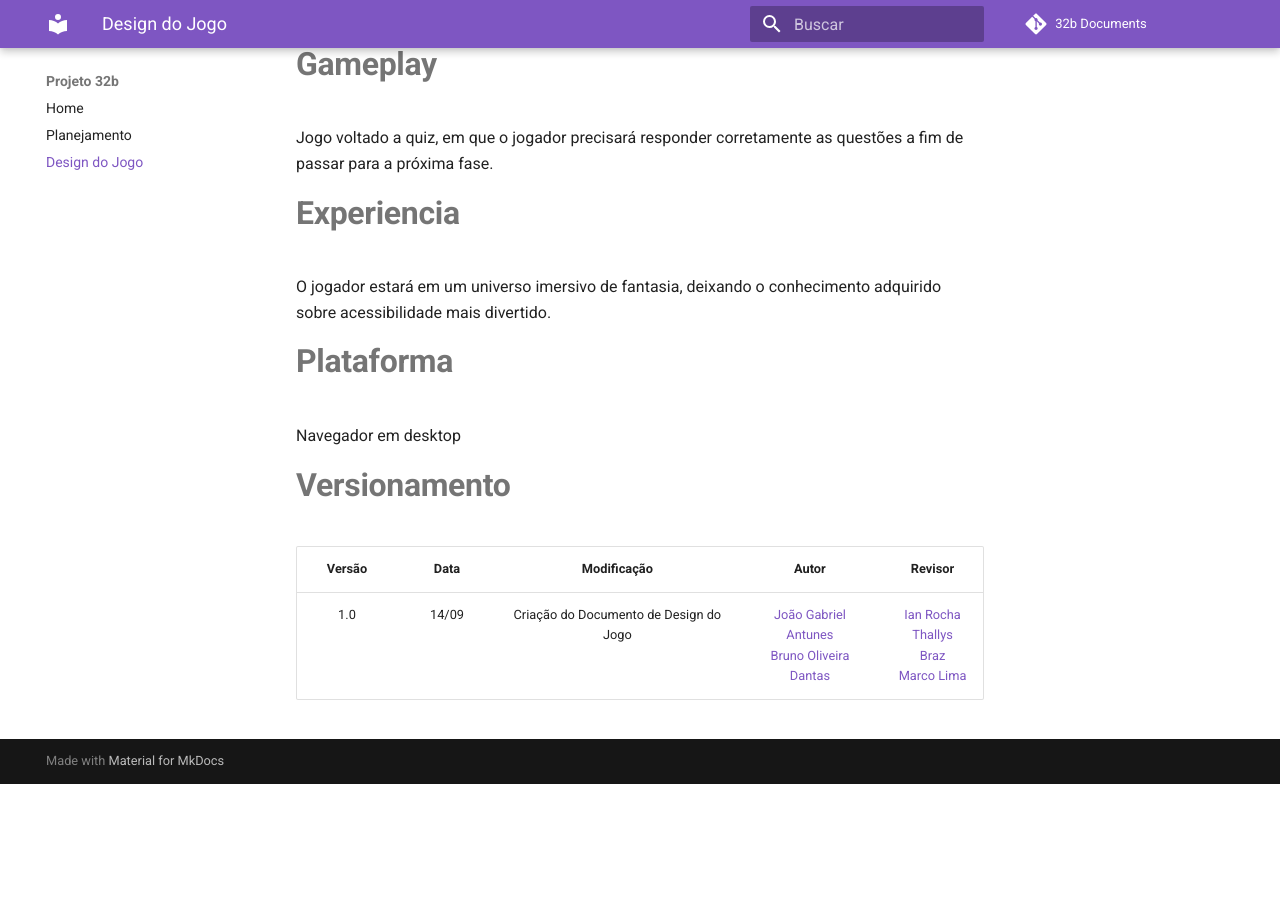
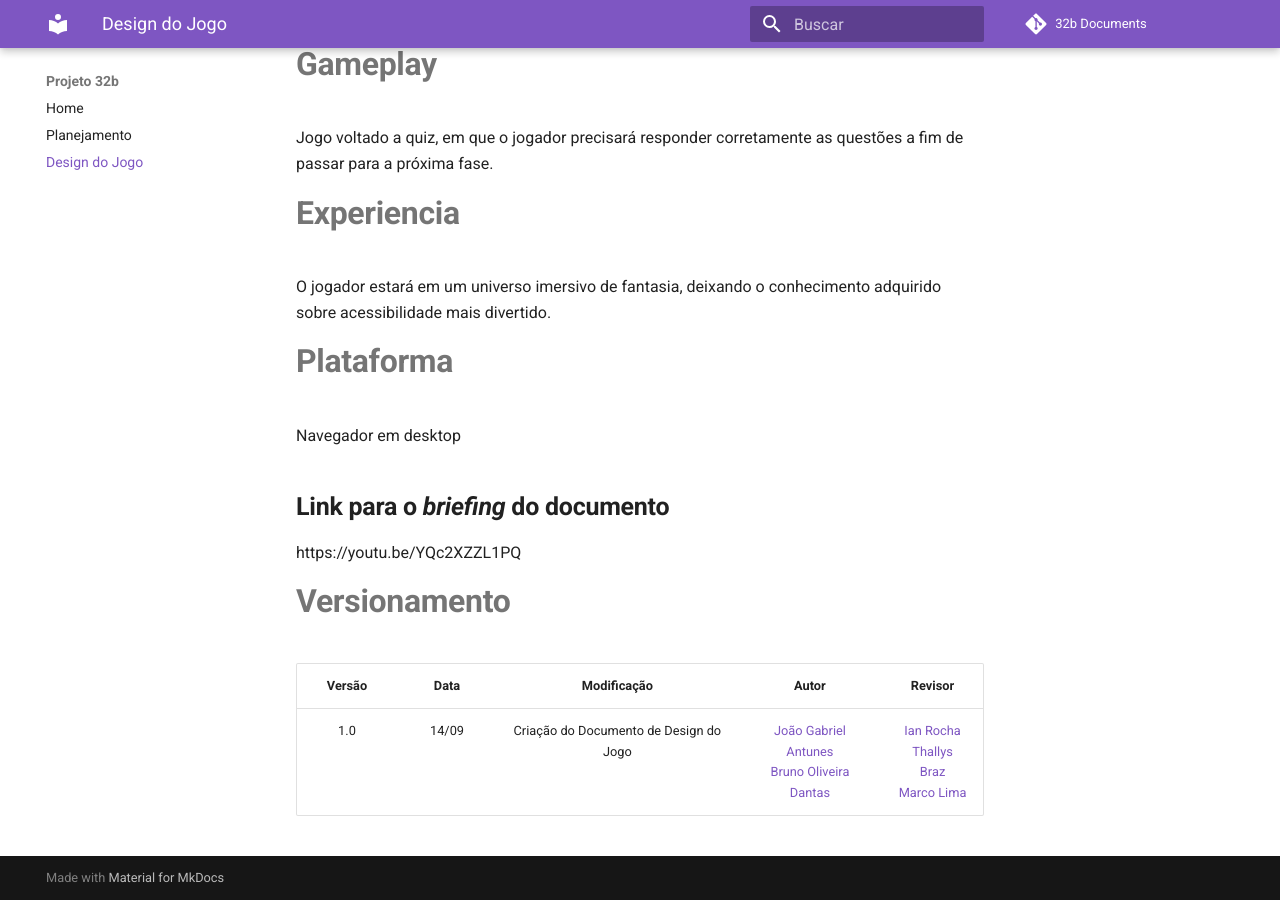
Before and after one commit to Design-de-Jogos/2020.1-D32, an MkDocs documentation site: the page built from docs/designjogo.md, in a window 1280 px wide and 900 px high, scrolled down 3244 px. Built offline with MkDocs 1.6.1 and Material for MkDocs 9.7.7, drawn with Linux system fonts in a browser that asks for light colours; comment, search, counter and statistics services are not loaded; before the commit the page ends 4028 px from its top, so only the background shows below that.

Commit message:
Adicionando link para video da apresentação 2.

```diff
--- a/docs/designjogo.md
+++ b/docs/designjogo.md
@@ -88,6 +88,9 @@ O jogador estará em um universo imersivo de fantasia, deixando o conhecimento a
 
 Navegador em desktop
 
+## **Link para o _briefing_ do documento**
+https://youtu.be/YQc2XZZL1PQ
+
 # **Versionamento**
 | Versão | Data | Modificação | Autor | Revisor |
 | :---: | :---: | :---: | :---: | :---: |
```
Also changed, not shown: docs/planejamento.md (+1 -1 lines).
